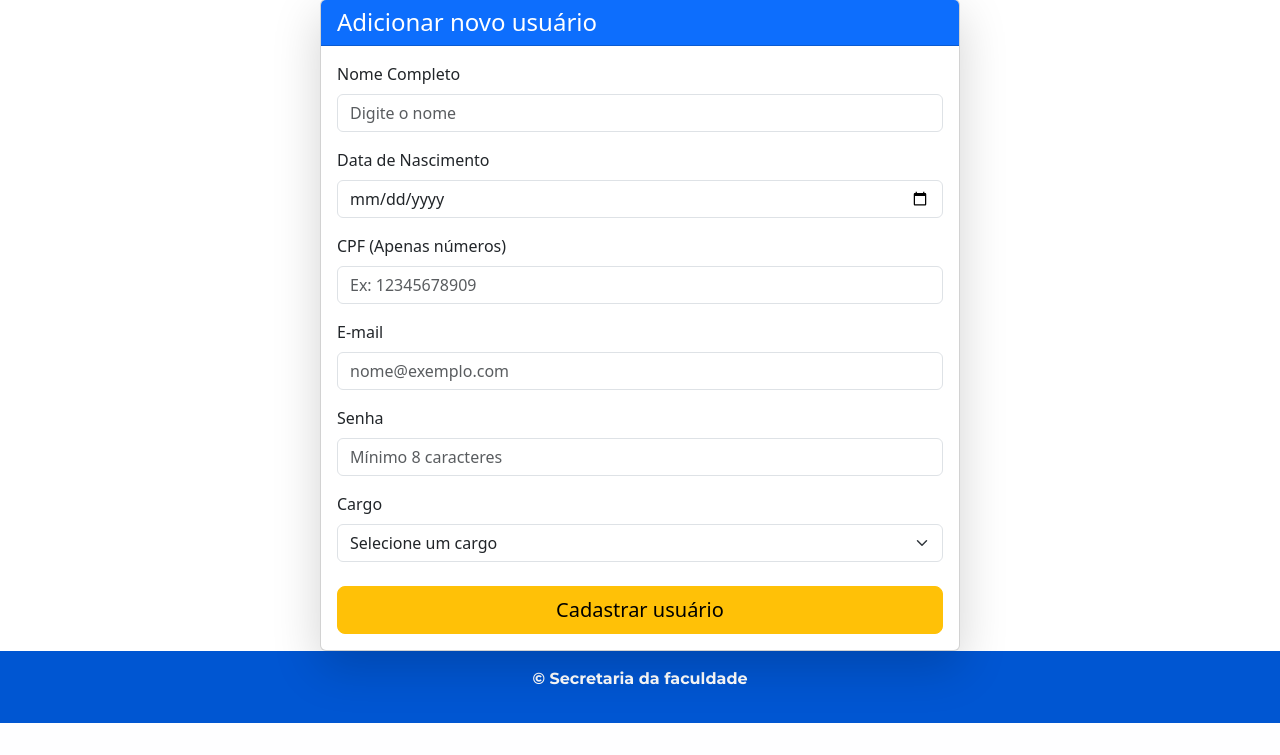
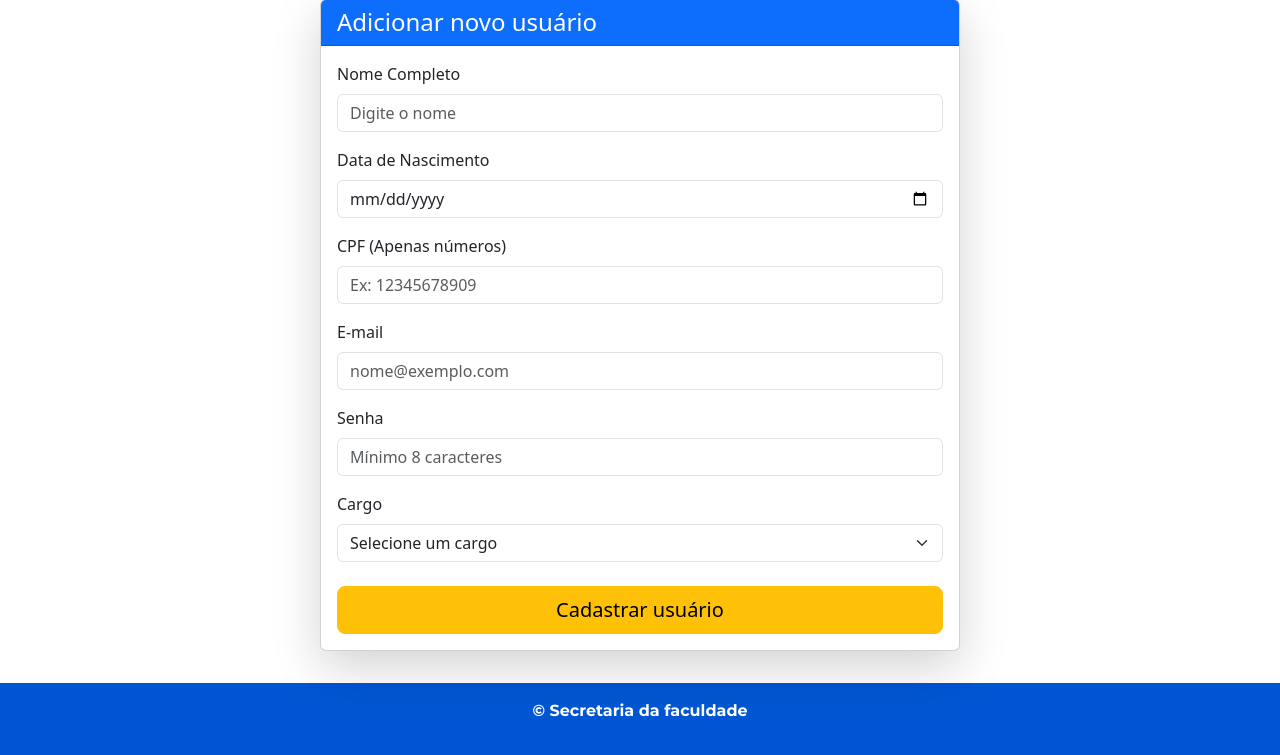
Before and after one commit to GabrielMilanez1/secretaria_universidade, a PHP site: page /adicionar-usuario/index.php in a window 1280 px wide. Shown: the part 248-1003 px from the top of the page. Before the commit the page ends 971 px from the top, so only its background shows below. Run offline with PHP 8.4, Linux system fonts and the light colour scheme; the visitor is signed in with stand-in values (Sample User, id 1); data comes from the database, SQL or seed files in the repository; data that the repository does not hold is empty.

Commit message:
Adiciona margem

```diff
--- a/adicionar-usuario/index.php
+++ b/adicionar-usuario/index.php
@@ -77,7 +77,7 @@ if ($_POST) {
     <br>
 </div>
 
-<div class="row justify-content-center" style="--bs-gutter-x: 0 !important;">
+<div class="row justify-content-center" style="--bs-gutter-x: 0 !important; margin-bottom: 2em;">
     <div class="col-md-8 col-lg-6">
         <div class="card shadow-lg">
             <div class="card-header bg-primary text-white">
```
